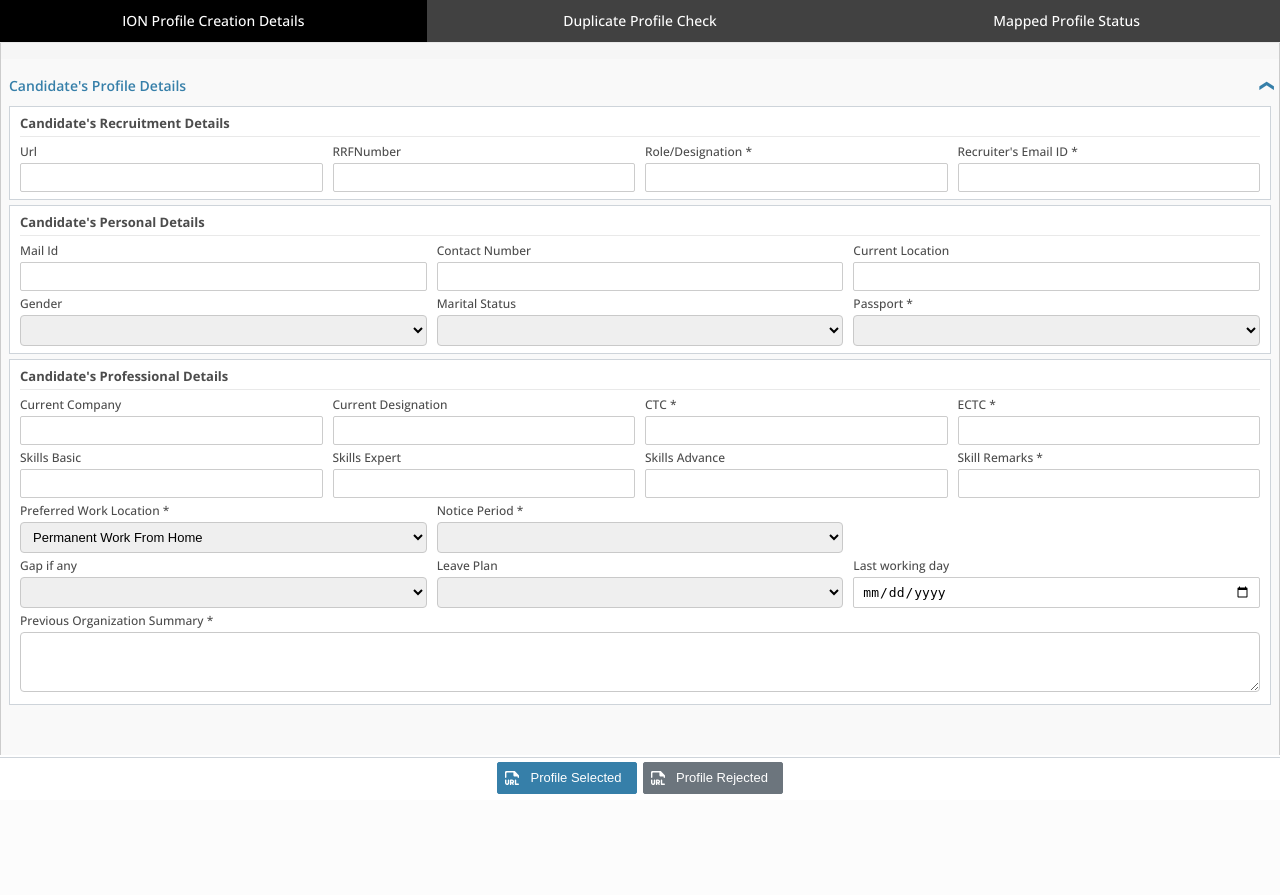
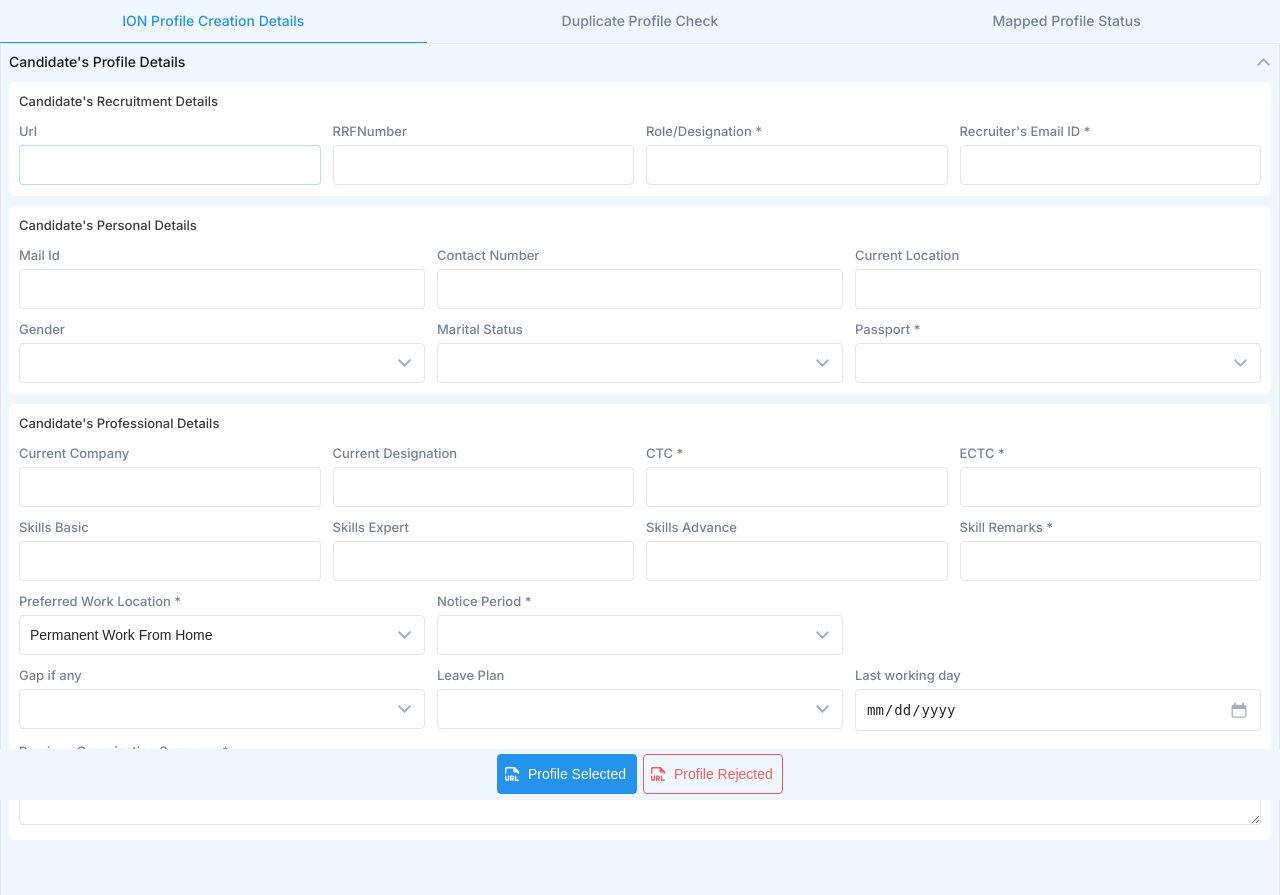
Before and after one commit to Hirenhg/ION-URL, a Flask app: page / in a window 1280 px wide. Before the commit the page ends 794 px from the top, so only its background shows below. Run offline with Flask 3, Linux system fonts and the light colour scheme; lists and menus that the app fills with data are empty.

Commit message:
New ui design update

```diff
--- a/static/css/style.css
+++ b/static/css/style.css
@@ -1,5 +1,5 @@
 /* custom scroll bar */
-@import url('https://fonts.googleapis.com/css2?family=Open+Sans:ital,wght@0,300..800;1,300..800&display=swap');
+@import url('https://fonts.googleapis.com/css2?family=Inter:ital,opsz,wght@0,14..32,100..900;1,14..32,100..900&display=swap');
 body::-webkit-scrollbar,
 .table-responsive iframe::-webkit-scrollbar {
   width: 8px;
@@ -13,7 +13,7 @@ body::-webkit-scrollbar-track,
 
 body::-webkit-scrollbar-thumb,
 .table-responsive iframe::-webkit-scrollbar-thumb {
-  background: #ccc;
+  background: #e4e6ea;
   border-radius: 4px;
 }
 
@@ -23,8 +23,8 @@ body::-webkit-scrollbar-thumb:hover,
 }
 
 body.get-location-body {
-  font-family: "Open Sans", sans-serif;
-  background: transparent;
+  font-family: "Inter", sans-serif;
+  background: #f0f6ff;
   margin: 0;
 }
 
@@ -35,7 +35,7 @@ body.get-location-body {
 .formdesign {
   width: 100%;
   max-width: 100%;
-  background: #f9f9f9;
+  background: #f0f6ff;
   border-radius: 5px;
   padding-top:42px;
 }
@@ -44,8 +44,8 @@ body.get-location-body {
   overflow: hidden;
   display: grid;
   grid-template-columns: 1fr 1fr 1fr;
-  border-bottom: 1px solid #e9e9e9;
-  background: #f6f6f6;
+  border-bottom: 1px solid #e7e9ed;
+  background: transparent;
   position: fixed;
   z-index: 9;
   width: 100%;
@@ -55,24 +55,26 @@ body.get-location-body {
 .tablink {
   cursor: pointer;
   padding: 13px 10px;
-  color: #ffffff;
+  color: #758193;
   font-size: 14px;
   line-height: 16px;
   font-weight: 500;
   text-align: center;
-  background-color: #414141;
+  background-color: #f0f6ff;
 }
 
 .tablink.active {
-  background: #000000;
+  background: #f0f6ff;
+  border-bottom: 1px solid #2592eb;
+  color: #2592eb;
 }
 
 .tablink:first-child {
   border-left: none;
 }
 .tabbar-content {
-  border: 1px solid #cccccc;
-  background-color: #f9f9f9;
+  border: 1px solid #e4e6ea;
+  background-color: #f0f6ff;
   border-top: none;
   border-bottom: none;
 }
@@ -95,24 +97,25 @@ body.get-location-body {
   align-items: center;
   justify-content: space-between;
   cursor: pointer;
-  color: #367FA9;
+  color: #181818;
   font-size: 14px;
   line-height: 16px;
-  font-weight: 600;
-  padding: 36px 8px 12px;
+  font-weight: 500;
+  padding: 12px 8px;
 }
 
 .accordion .accordion-label::after {
-  content: "\276F";
+  content: "";
   width: 1em;
   height: 1em;
   text-align: center;
-  transform: rotate(90deg);
   transition: all 0.35s;
+  background: url(../icons/ico-arrowdown.svg) no-repeat center center;
+  background-size: 13px;
 }
 .accordion #candidate-tab:checked + .accordion-label::after,
 .accordion #duplicate-tab:checked + .accordion-label::after {
-  transform: rotate(270deg);
+  transform: rotate(180deg);
 }
 
 .accordion .accordion-content {
@@ -126,45 +129,47 @@ body.get-location-body {
 }
 
 .duplicate-profile-block {
-  padding: 8px 8px;
+  padding: 12px 8px;
 }
 
 .form-input-card {
-  border-radius: 0;
+  border-radius: 6px;
   background-color: #fff;
   padding: 5px 10px;
-  margin-bottom: 5px;
-  border: 1px solid #ced4da;}
+  margin-bottom: 10px;
+  border: none;
+}
 
 .input-row {
   display: grid;
   grid-template-columns: 1fr 1fr 1fr;
-  grid-column-gap: 10px;
+  grid-column-gap: 12px;
 }
 
 .form-input-card .card-title {
-  padding: 4px 0 6px;
-  margin-bottom: 4px;
+  padding: 7px 0px;
+  margin-bottom: 2px;
   font-size: 13px;
   line-height: 14px;
-  font-weight: 700;
-  color: #4c4c4c;
+  font-weight: 500;
+  color: #262626;
   white-space: nowrap;
-  border-bottom: 1px solid #e9e9e9;
+  border-bottom: none;
+  opacity: 0.9;
 }
 
 .input-row-grid-four {
   display: grid;
   grid-template-columns: 1fr 1fr 1fr 1fr;
-  grid-column-gap: 10px;
+  grid-column-gap: 12px;
 }
 .accordion #candidate-tab:checked ~ .accordion-content .btns{
   position: fixed;
   bottom:0;
   left:0;
   width: 100%;
-  background-color: #ffffff;
-  border-top: 1px solid #ced4da;
+  background-color: #f0f6ff;
+  border-top: 1px solid #f0f6ff;
   z-index: 9;
 }
 .form{
@@ -190,9 +195,9 @@ body.get-location-body {
   user-select: none;
   border: 1px solid transparent;
   background: transparent;
-  padding: 0.375rem 0.75rem;
-  font-size: 13px;
-  border-radius: 2px;
+  padding: 0.625rem 0.75rem;
+  font-size: 14px;
+  border-radius: 4px;
   transition: color 0.15s ease-in-out;
   appearance: button;
   margin: 0 3px;
@@ -203,14 +208,14 @@ body.get-location-body {
 
 .btn.btn-primary {
   color: #fff;
-  background: #367FA9;
-  border-color: #367FA9;
+  background: #2592eb;
+  border-color: #2592eb;
 }
 
 .btn.btn-secondary {
-  color: #fff;
-  background: #6c757d;
-  border-color: #6c757d;
+  color: #eb6161;
+  background: transparent;
+  border-color: #eb6161;
 }
 
 .btn.btn-sm {
@@ -220,41 +225,41 @@ body.get-location-body {
 }
 
 .btns .selected-btn {
-  background: #367FA9 url(../icons/ico_url.svg) no-repeat 0 0;
+  background: #2592eb url(../icons/ico_url.svg) no-repeat 0 0;
   background-size: 14px;
   background-position: 7px;
   padding-left: 30px;
-  border-color: #367FA9;
+  border-color: #2592eb;
 }
 
 .btns .selected-btn:hover {
-  background: #2d698c url(../icons/ico_url.svg) no-repeat 0 0;
+  background: #2595ec url(../icons/ico_url.svg) no-repeat 0 0;
   background-size: 14px;
   background-position: 7px;
   padding-left: 30px;
-  border-color: #2d698c;
+  border-color: #2595ec;
 }
 
 .btns .rejected-btn {
-  background: #6c757d url(../icons/ico_url.svg) no-repeat 0 0;
+  background: transparent url(../icons/ico_url-red.svg) no-repeat 0 0;
   background-size: 14px;
   background-position: 7px;
   padding-left: 30px;
 }
 
 .btns .rejected-btn:hover {
-  background: #515c66 url(../icons/ico_url.svg) no-repeat 0 0;
+  background: transparent url(../icons/ico_url-red.svg) no-repeat 0 0;
   background-size: 14px;
   background-position: 7px;
   padding-left: 30px;
 }
 
 .submit-btn {
-  margin-top: 19px;
+  margin-top: 28px;
   max-width: 90px;
 }
 .formdesign .form-group {
-  margin: 2px 0;
+  margin: 6px 0;
 }
 
 .formdesign input[type="text"],
@@ -262,23 +267,47 @@ body.get-location-body {
 .formdesign input[type="number"],
 .formdesign input[type="date"] {
   width: 100%;
-  padding: 6px 8px;
+  padding: 11px 10px;
   display: inline-block;
-  border: 1px solid #ccc;
-  border-radius: 2px;
+  border: 1px solid #e4e6ea;
+  border-radius: 4px;
   box-sizing: border-box;
   outline: none;
-  font-size: 13px;
+  font-size: 14px;
+  color: #262626;
+}
+
+.formdesign #url[type="text"] {
+  color: rgba(37, 146, 235, 0.80);
+  border-color: rgba(37, 146, 235, 0.30);
+}
+
+.formdesign #lastday[type="date"] {
+  appearance: none;
+  background: url(../icons/ico-date.svg) no-repeat center right 13px;
+  background-size: 16px;
+}
+
+.formdesign [type="date"]::-webkit-inner-spin-button {
+  display: none;
+}
+
+.formdesign [type="date"]::-webkit-calendar-picker-indicator {
+  opacity: 0;
 }
 
 .formdesign select {
   width: 100%;
-  padding: 6px 8px;
-  border: 1px solid #c9c9c9;
+  padding: 11px 10px;
+  border: 1px solid #e4e6ea;
   border-radius: 4px;
   box-sizing: border-box;
   outline: none;
-  font-size: 13px;
+  font-size: 14px;
+  color: #262626;
+  appearance: none;
+  background: url(../icons/ico-arrowdown.svg) no-repeat center right 13px;
+  background-size: 13px;
 }
 
 .formdesign select option[value=""][disabled] {
@@ -288,22 +317,22 @@ body.get-location-body {
 .formdesign textarea {
   min-width: 100%;
   width: 100%;
-  padding: 6px 8px;
-  border: 1px solid #c9c9c9;
+  padding: 11px 10px;
+  border: 1px solid #e4e6ea;
   border-radius: 4px;
   box-sizing: border-box;
   outline: none;
-  font-size: 13px;
+  font-size: 14px;
   resize: auto;
-  font-family: "Open Sans", sans-serif;
   height: 60px;
   max-height: 90px;
+  color: #262626;
 }
 
 .form-group label {
-  padding-bottom: 3px;
-  font-size: 12px;
-  color: #4c4c4c;
+  padding-bottom: 6px;
+  font-size: 13px;
+  color: #758193;
   font-weight: 500;
   display: block;
   white-space: nowrap;
@@ -315,18 +344,22 @@ body.get-location-body {
 
 .form-action-msg-block {
   position: fixed;
-  top: 43px;
+  top: 44px;
   left: 1px;
   right: 1px;
-  background: #f6f6f6;
+  background: #f0f6ff;
   z-index: 9;
   padding: 8px;
+  text-align: center;
+  margin: 0 auto;
+  max-width: max-content;
+  width: 100%;
 }
 
 #MessageHolder {
   font-size: 14px;
   line-height: 20px;
-  color: #0d6efd;
+  color: #2592eb;
   text-align: center;
   width: 100%;
   padding: 0;
@@ -337,45 +370,77 @@ body.get-location-body {
 .api-validation-msg {
   font-size: 13px;
   line-height: 16px;
-  color: #cc382a;
+  color: #eb6161;
   text-align: center;
   width: 100%;
   padding: 0;
 }
 
 .api-validation-msg {
-  color: #0366fa;
+  color: #262626;
   text-align: left;
+  background: #F6FFF4;
+  border-radius: 4px;
+  line-height: 20px;
+}
+
+.api-validation-msg .api-status-label {
+  color: #262626;
+  text-transform: capitalize;
+  min-width: 155px;
+  display: inline-block;
+  padding: 5px 8px;
+  font-weight: 500;
+}
+
+.api-validation-msg span.api-status-msg {
+  color: #2592eb;
+  font-weight: 500;
+}
+
+#api-validation hr {
+  padding: 0;
+  margin: 2px 0;
+  border-color: rgba(231, 233, 237, 0.1);
 }
 
 .api-validation-msg .api-label {
-  color: #4c4c4c;
+  color: #758193;
   text-transform: capitalize;
+  min-width: 150px;
+  display: inline-block;
+  padding: 5px 8px;
+}
+
+#urlnotmach {
+  text-align: center;
 }
 
 #api-validation-mailid {
-  padding: 0;
+  color: #2592eb;
+  background: transparent;
   text-align: center;
 }
 
 .table-title {
   display: block;
-  color: #367FA9;
+  color: #181818;
   font-size: 14px;
   line-height: 16px;
-  font-weight: 600;
-  padding: 12px 8px 10px;
+  font-weight: 500;
+  padding: 12px 8px 7px;
 }
 
 .table-responsive {
-  background-color: #fff;
-  padding: 5px 10px;
+  background: #fff;
+  padding: 4px;
   margin: 5px 8px;
-  border: 1px solid #ced4da;
+  border: none;
+  border-radius: 6px;
 }
 
 .table-responsive iframe {
-  height: 300px;
+  height: 274px;
   overflow: auto;
   max-height: 500px;
 }
--- a/templates/index.html
+++ b/templates/index.html
@@ -255,7 +255,7 @@
                   </div>
                 </div>
                 <div class="submit-btn">
-                  <button type="submit" class="btn btn-primary btn-sm">
+                  <button type="submit" class="btn btn-primary">
                     Submit
                   </button>
                 </div>
@@ -268,6 +268,47 @@
       <div class="tabbar-content d-none" id="tabbar3">
         <div class="table-title">Profile Data</div>
         <div class="table-responsive">
+          <!-- <style>
+            table {
+               font-family: "Inter", sans-serif;
+                width:100%;
+                border-collapse: collapse;
+            }
+
+              table th, td {
+                text-align: left;
+                border: 1px solid #e4e6ea;
+                color: #758193;
+                font-size: 13px;
+                font-weight: 500;
+                white-space: nowrap;
+                font-family: "Inter", sans-serif;
+                 }
+
+              table th {
+                color: #262626;
+                font-weight: normal;
+              }
+          </style>
+          <table style="border:1px solid #e4e6ea; border-collapse: collapse; text-align: left; white-space: nowrap;" cellpadding="8px">
+            <tbody><tr>
+                  <th>RecruiterEmail</th>
+                  <th>RRFNumber</th>
+                  <th>MailId</th>
+                  <th>Gender</th>
+                  <th>IONProfileCreated</th>
+                  <th>LastupdatedDate/Time</th>
+              </tr>
+              <tr>
+                  <td>abc@gmail.com</td>
+                  <td>1888</td>
+                  <td>johndoe@gmail.com</td>
+                  <td>Male</td>
+                  <td>Success</td>
+                  <td>25/12/2024</td>
+              </tr>
+            </tbody>
+          </table> -->
           <!-- ION_Profile_Creation_Input -->
           <iframe src="https://script.google.com/macros/s/AKfycbzB4V5xcRBJtqV7PM5WppB7Oz4Qx-i3ol4JMGd6vVE4QoRPYU08_kfpb3Nw0527ZkTP/exec" width="100%" height="500px" scrolling="no" loading="lazy" style="border: none;"></iframe>
           <!-- ION_Profile_Creation_Input Dev -->
```
Also changed, not shown: static/icons/ico-arrowdown.svg (added), static/icons/ico-date.svg (added), static/icons/ico_url-red.svg (added).
